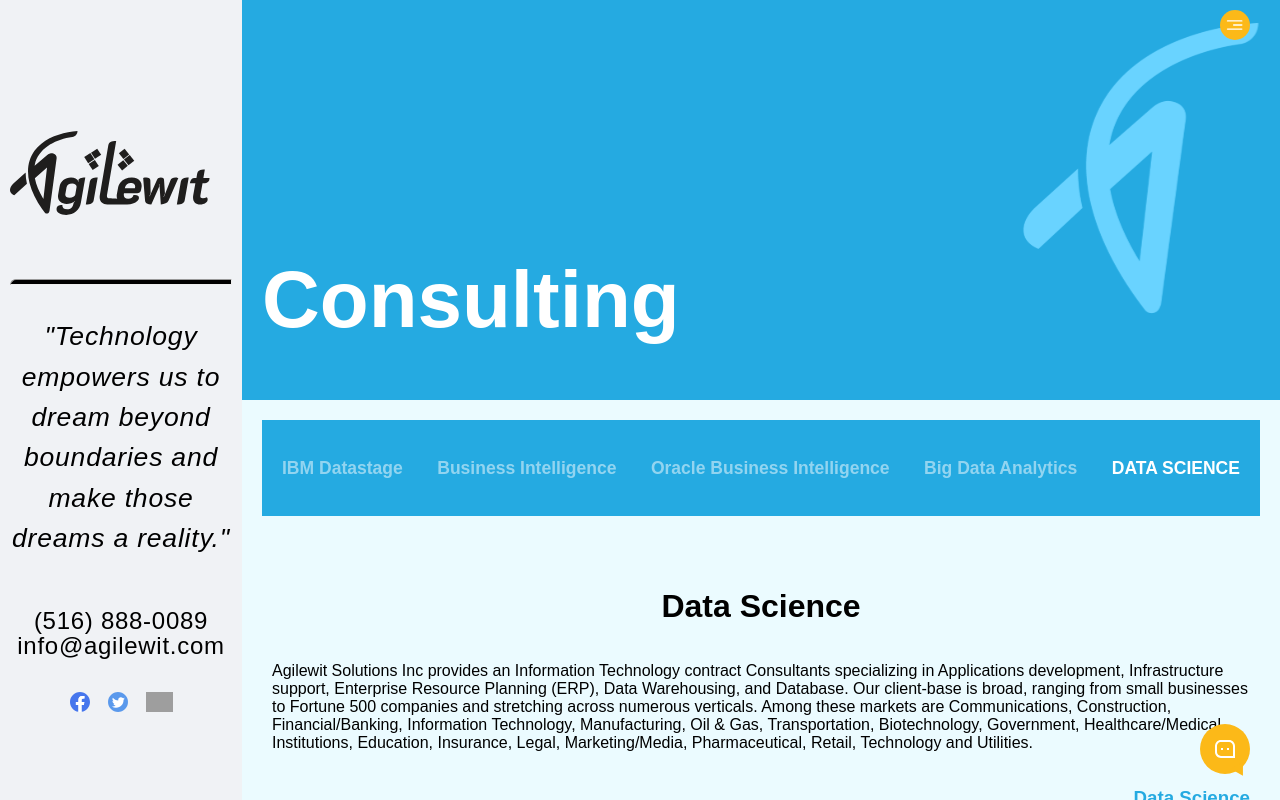
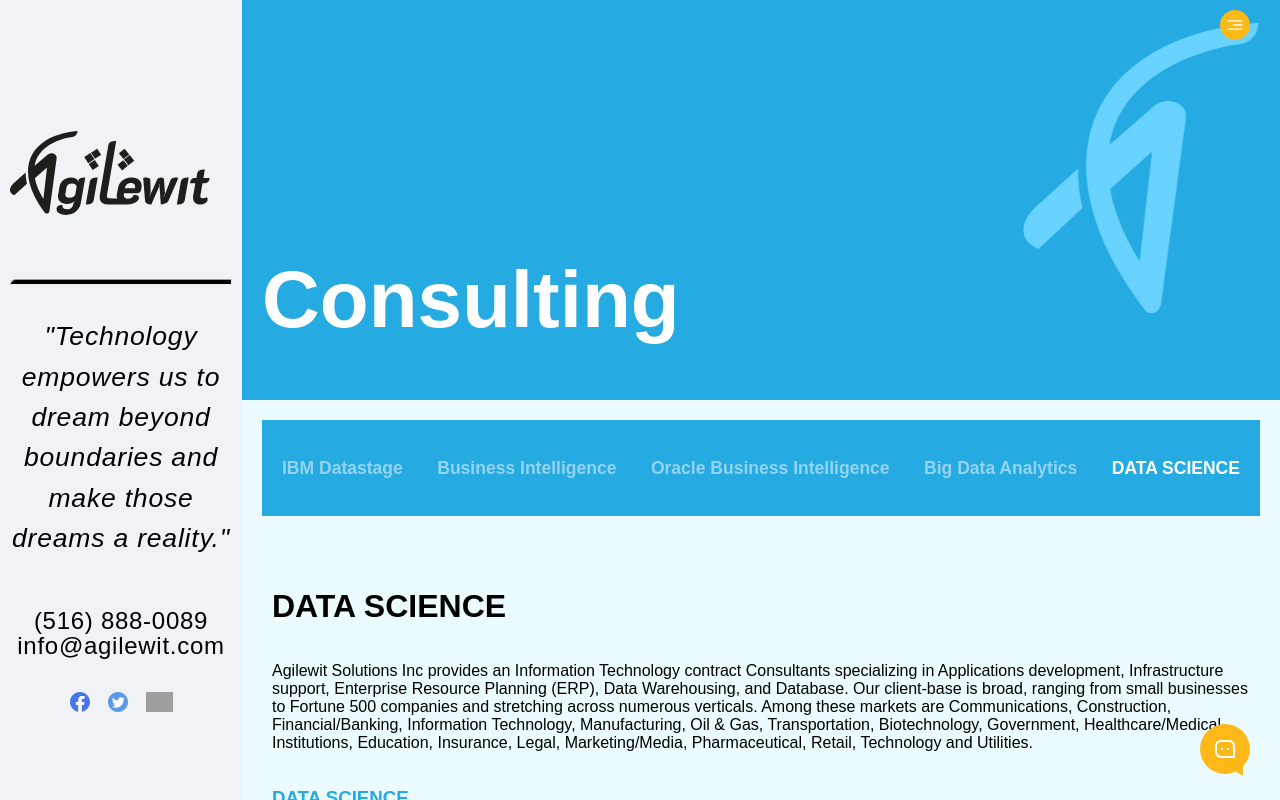
Before and after one commit to agilewitinternal/ravbs, a React (Create React App) app: page /Consulting in a window 1280 px wide. Both pictures are taken after a click on the element "DATA SCIENCE". Built offline with nearby package versions, Linux system fonts and the light colour scheme; grey boxes are pictures that could not be loaded.

Commit message:
Testing Updates

```diff
--- a/src/Counsulting/Consulting.css
+++ b/src/Counsulting/Consulting.css
@@ -26,7 +26,7 @@
     .ConsultingTypeTopLayer {
         display: flex;
         flex-direction: column;
-        align-items: center;
+
         padding: 30px;
         font-family: "Neue Haas Grotesk Display Pro", sans-serif;
     }
--- a/src/Counsulting/Counsulting.js
+++ b/src/Counsulting/Counsulting.js
@@ -100,7 +100,7 @@ const Counsulting = () => {
             <div className='ConsultingTypeTopLayer'>
                 <h1>{DataScienceTitle}</h1>
                 <p>{DataScienceDescription}</p>
-                <h3 className='InfoMail'>{DataScienceTitle}</h3>
+                <h3 style={{color:"#25AAE1"}}>{DataScienceTitle}</h3>
                 <p>{DataSciencSubDescription}</p>
             </div>
         );
--- a/src/constant/Consulting.js
+++ b/src/constant/Consulting.js
@@ -83,7 +83,7 @@ export const CunsultingPageContent = {
 
     },
     DataScienceContent: {
-        DataScienceTitle: "Data Science",
+        DataScienceTitle: "DATA SCIENCE",
         DataScienceDescription: "Agilewit Solutions Inc provides an Information Technology contract Consultants specializing in Applications development, Infrastructure support, Enterprise Resource Planning (ERP), Data Warehousing, and Database. Our client-base is broad, ranging from small businesses to Fortune 500 companies and stretching across numerous verticals. Among these markets are Communications, Construction, Financial/Banking, Information Technology, Manufacturing, Oil & Gas, Transportation, Biotechnology, Government, Healthcare/Medical Institutions, Education, Insurance, Legal, Marketing/Media, Pharmaceutical, Retail, Technology and Utilities.",
         DataSciencSubDescription: "Our success is simply the result of hard work in data science models. Data science is an interdisciplinary field that uses scientific methods, processes, algorithms, and systems to extract knowledge and insights from data in various forms, both structured and unstructured, similar to data mining."
     }
```
